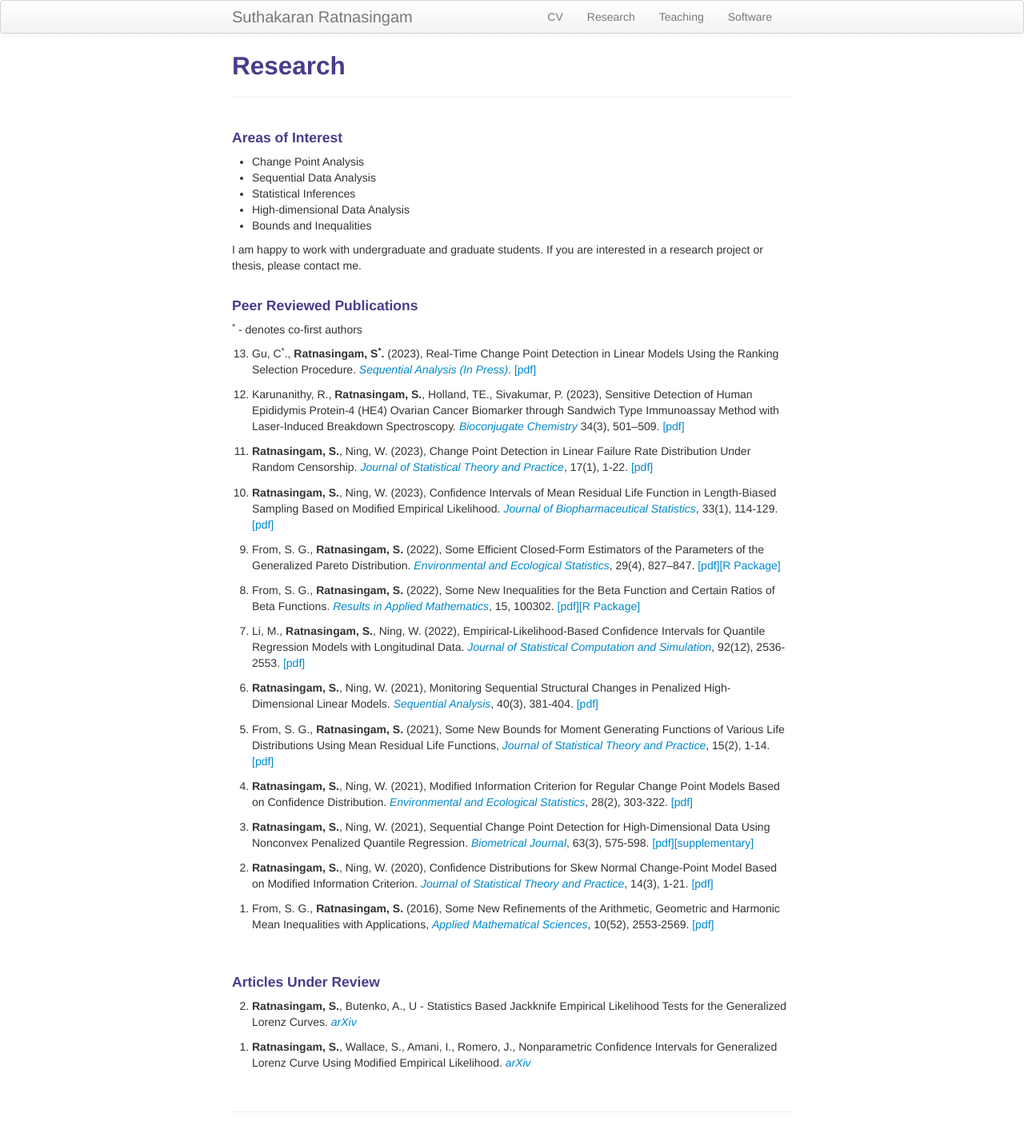
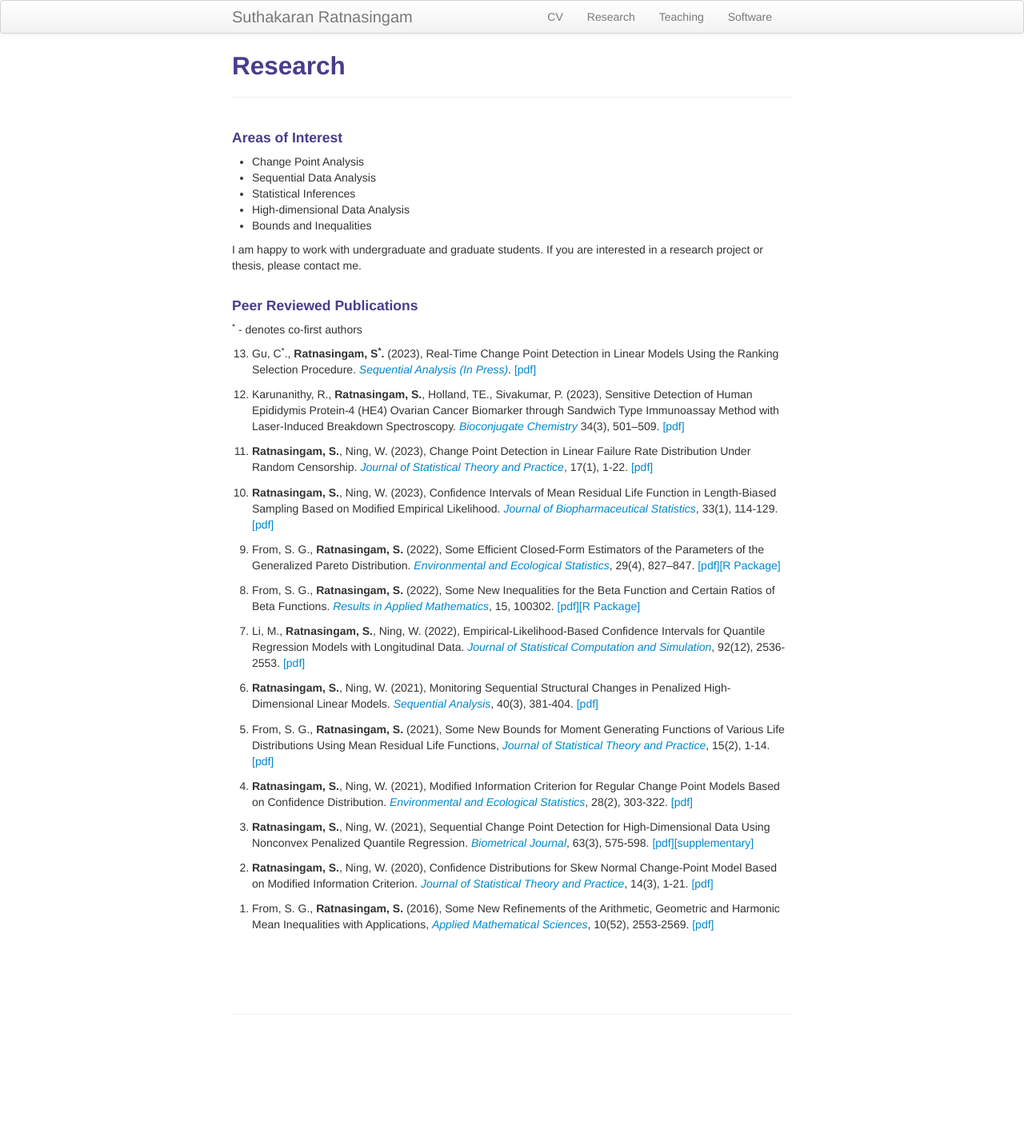
Before and after one commit to suthakaranr/suthakaranr.github.io, a Jekyll site: the page built from pages/Research.md, in a window 1280 px wide. Shown: the whole page at 80% size. Built offline with Jekyll 4.4.1, drawn with Linux system fonts in a browser that asks for light colours; after the commit the page ends 1300 px from its top, so only the background shows below that.

Commit message:
Update Research.md

```diff
--- a/pages/Research.md
+++ b/pages/Research.md
@@ -57,19 +57,4 @@ Quantile Regression Models with Longitudinal Data. <a style="text-decoration:non
 </ol>
 </div>
 <br>
-
-#### Articles Under Review
-
-<div style="line-height:80%;">
-
-<ol>
-
-
-<li value="2"> <b>Ratnasingam, S.</b>, Butenko, A., U - Statistics Based Jackknife Empirical Likelihood Tests for the Generalized Lorenz Curves. <a style="text-decoration:none" href="https://arxiv.org/abs/2304.06601" target="_blank" rel="noopener noreferrer"><i>arXiv</i></a> </li> <br>
-
-<li value="1"> <b>Ratnasingam, S.</b>, Wallace, S., Amani, I., Romero, J., Nonparametric Confidence Intervals for Generalized Lorenz Curve Using Modified Empirical Likelihood. <a style="text-decoration:none" href="https://arxiv.org/abs/2304.04124" target="_blank" rel="noopener noreferrer"><i>arXiv</i></a> </li> <br>
-
-
-</ol>
-
-</div>
+<br>
```
